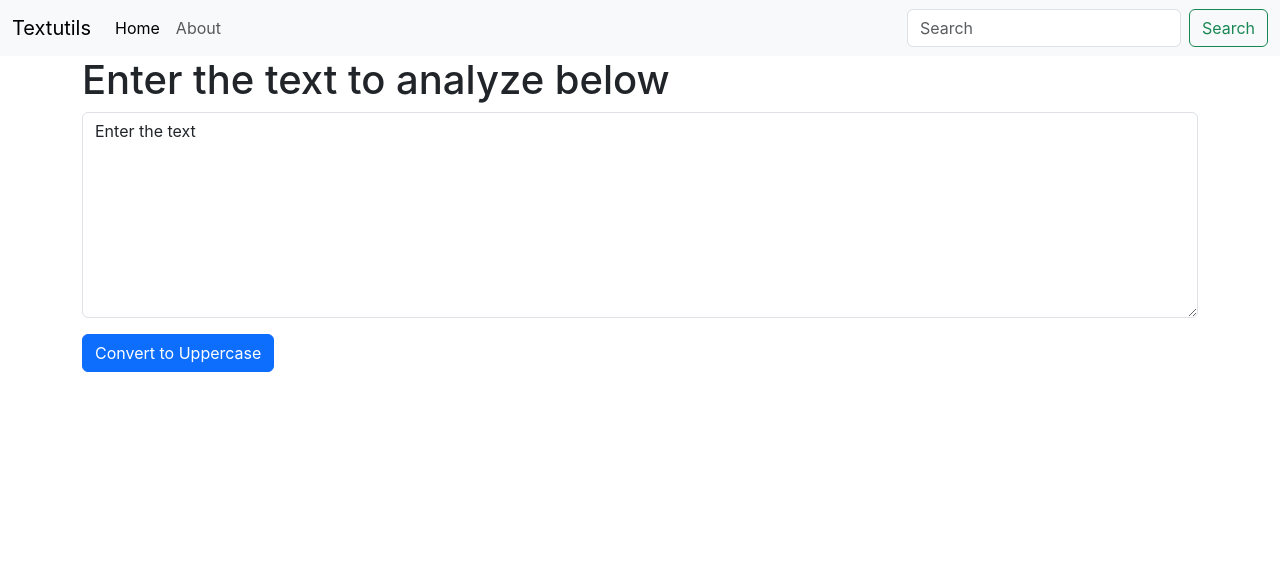
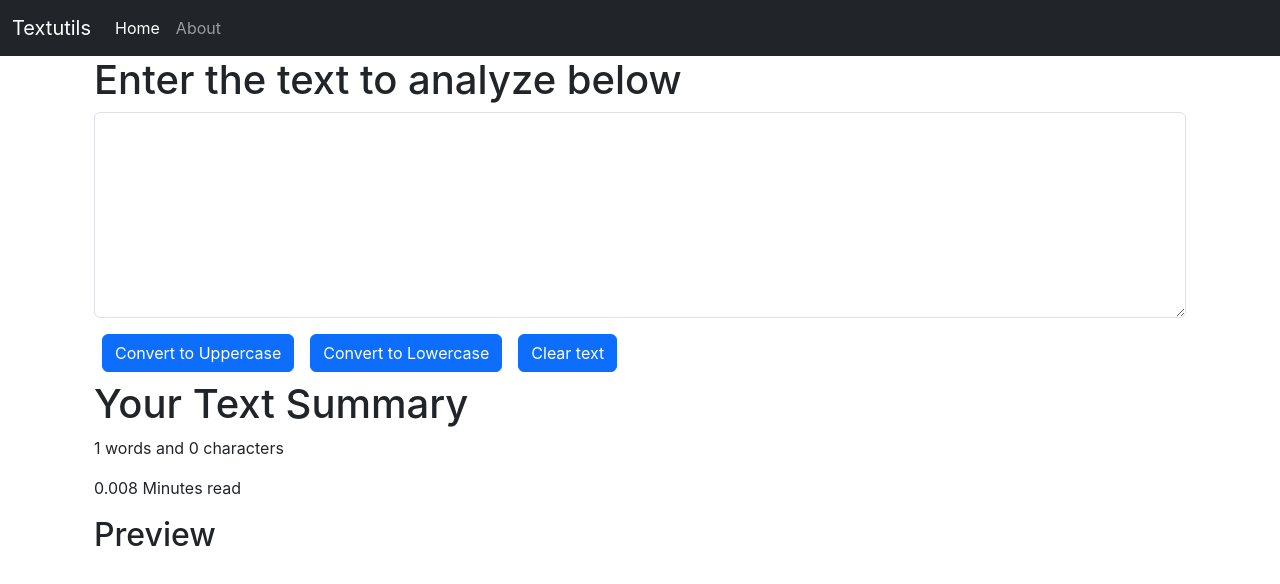
Before and after one commit to strange9422/TextUtils, a React (Create React App) app: page / in a window 1280 px wide. Shown: the top 584 px of the page. Built offline with nearby package versions, Linux system fonts and the light colour scheme.

Commit message:
new functionality added

```diff
--- a/src/components/Navbar.js
+++ b/src/components/Navbar.js
@@ -4,7 +4,7 @@ import PropTypes from 'prop-types'
 
 export default function Navbar(props) {
   return (
-    <nav className="navbar navbar-expand-lg bg-body-tertiary">
+    <nav className="navbar navbar-expand-lg  navbar-dark bg-dark">
     <div className="container-fluid">
       <a className="navbar-brand" href="/">{props.title}</a>
       <button className="navbar-toggler" type="button" data-bs-toggle="collapse" data-bs-target="#navbarSupportedContent" aria-controls="navbarSupportedContent" aria-expanded="false" aria-label="Toggle navigation">
@@ -20,10 +20,10 @@ export default function Navbar(props) {
           </li>
 
         </ul>
-        <form className="d-flex" role="search">
+        {/* <form className="d-flex" role="search">
           <input className="form-control me-2" type="search" placeholder="Search" aria-label="Search"/>
           <button className="btn btn-outline-success" type="submit">Search</button>
-        </form>
+        </form> */}
       </div>
     </div>
   </nav>
--- a/src/components/TextForm.js
+++ b/src/components/TextForm.js
@@ -9,6 +9,16 @@ export default function TextForm(props) {
         let newtext =Text.toUpperCase();
         setText(newtext)
     }
+    const handlelowClick = ()=>{
+        // console.log("upper case ws clicked" + Text)
+        let newtext =Text.toLowerCase();
+        setText(newtext)
+    }
+    const handleclearClick = ()=>{
+        // console.log("upper case ws clicked" + Text)
+        let newtext ="";
+        setText(newtext)
+    }
 
     const handleOnChange = (event)=>{
         // console.log("on change ");
@@ -16,18 +26,29 @@ export default function TextForm(props) {
 
     }
 
-    const [Text , setText] = useState("Enter the text");
+    const [Text , setText] = useState("");
 
   return (
-    <div>
-        <h1>{props.heading}</h1>
+    <>
+        <div className="container">
+            <h1>{props.heading}</h1>
 
-            <div className="form-group mb-3">
+                <div className="form-group mb-3">
 
-                <textarea className="form-control" value={Text} onChange={handleOnChange} id="myBox" rows="8"></textarea>
-            </div>
-            <button className='btn btn-primary' onClick={handleUpClick}>Convert to Uppercase</button>
-    </div>
+                    <textarea className="form-control" value={Text} onChange={handleOnChange} id="myBox" rows="8"></textarea>
+                </div>
+                <button className='btn btn-primary mx-2' onClick={handleUpClick}>Convert to Uppercase</button>
+                <button className='btn btn-primary mx-2' onClick={handlelowClick}>Convert to Lowercase</button>
+                <button className='btn btn-primary mx-2' onClick={handleclearClick}>Clear text</button>
+        </div>
+        <div className="container my-2">
+                <h1>Your Text Summary</h1>
+                <p> {Text.split(" ").length} words and {Text.length} characters</p>
+                <p>{0.008 * Text.split(" ").length} Minutes read</p>
+                <h2>Preview</h2>
+                <p>{Text}</p>
+        </div>
+    </>
   )
 }
 
```
